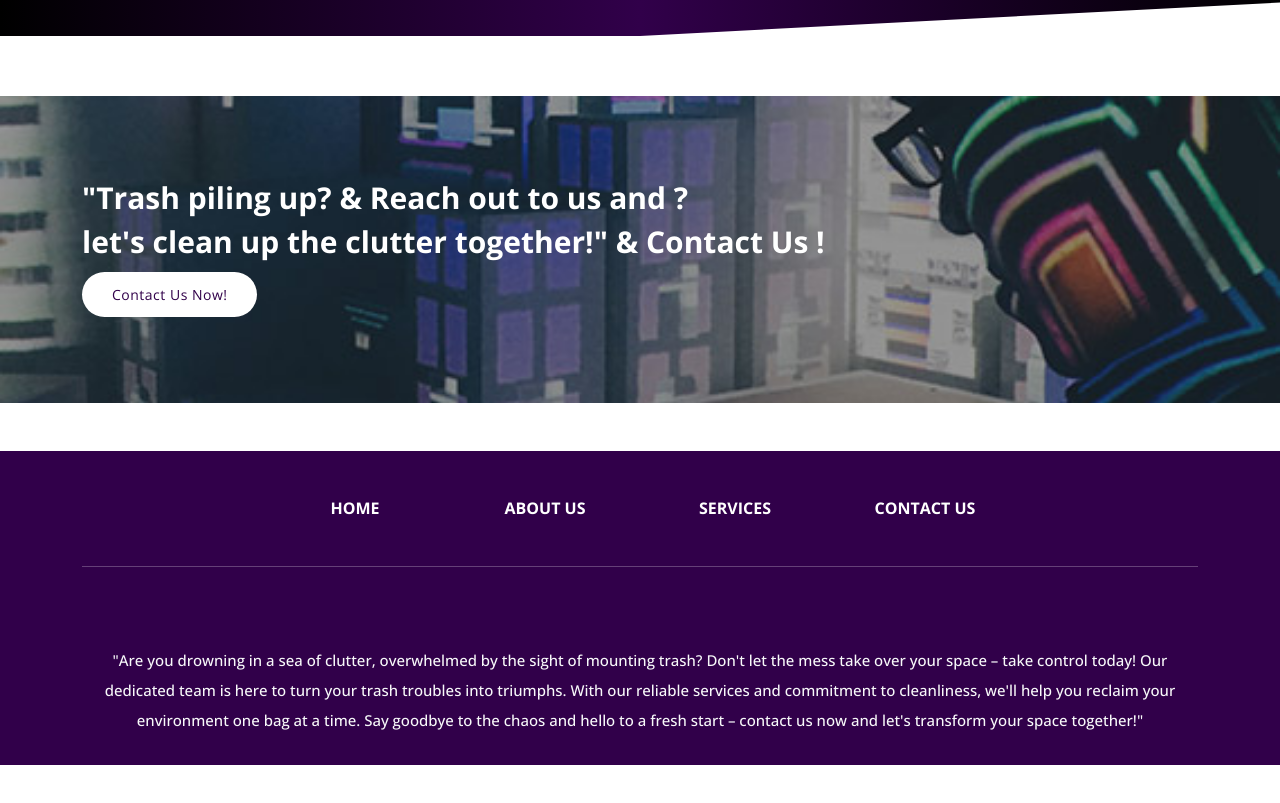
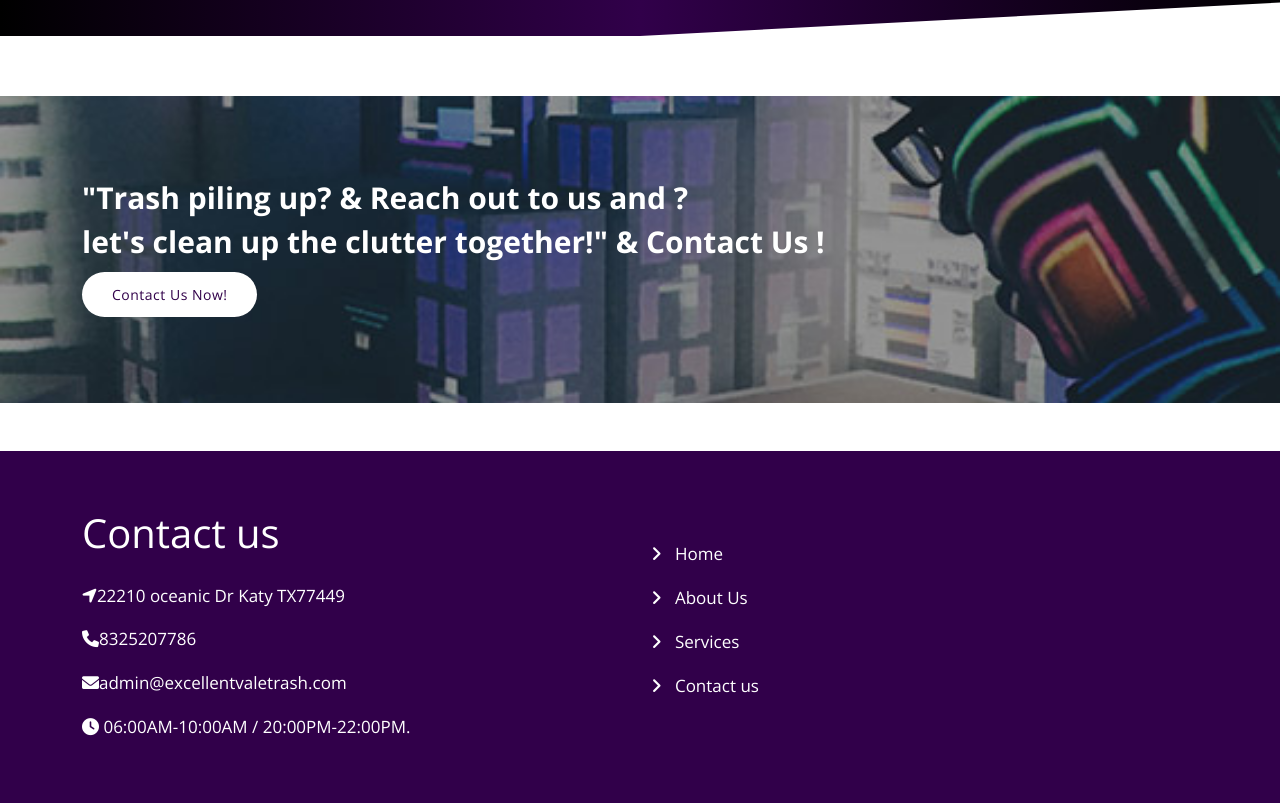
Before and after one commit to Dammy20/excellentTrash, a plain HTML site: page service.html in a window 1280 px wide. Shown: the part 854-1657 px from the top of the page. Before the commit the page ends 1619 px from the top, so only its background shows below. Drawn offline with nearby package versions, Linux system fonts and the light colour scheme.

Commit message:
adjustment

```diff
--- a/service.html
+++ b/service.html
@@ -152,80 +152,60 @@
     </div>
   </div>
 
-<div style="margin-top: 2rem;" class="  ">
-  <!-- Footer -->
-  <footer  class="text-center text-white" style="background-color: #31004a ; margin-top: 2rem;">
-    <!-- Grid container -->
+<div style="margin-top: 2rem;" class=" centralized-container ">
+
+  <footer  class="text-center text-white" style="background-color:#31004a ; margin-top: 2rem;">
+
     <div class="container">
-      <!-- Section: Links -->
-      <section class="mt-5">
-        <!-- Grid row-->
-        <div class="row text-center d-flex justify-content-center pt-5">
-          <!-- Grid column -->
-          <div class="col-md-2">
-            <h6 class="text-uppercase font-weight-bold">
-              <a href="./index.html" class="text-white">Home</a>
+
+      <section class="mt-5 mage">
+
+        <div class="row pt-5 pb-5" style="display: flex; justify-content: center; align-items: center;">
+          <div class="col-md-6 all-mage">
+           <h2>Contact us</h2>
+           <h4 ><i class="fas fa-location-arrow"></i>22210 oceanic Dr Katy TX77449</h4>
+           <h4><i class="fas fa-phone"></i>8325207786</h4>
+           <h4 ><i class="fas fa-envelope"></i>admin@excellentvaletrash.com</h4>
+           <h4 ><i class="fas fa-clock"></i> 06:00AM-10:00AM / 20:00PM-22:00PM. </h4>
+          </div>
+
+          <div class="col-md-6 mages">
+            <h6 class=" font-weight-bold">
+             <i class="fas fa-angle-right"></i> <a href="./index.html" class="text-white">Home</a>
+            </h6>
+            <h6 class=" font-weight-bold">
+             <i class="fas fa-angle-right"></i> <a href="./about.html" class="text-white">About Us</a>
+            </h6>
+            <h6 class="font-weight-bold">
+            <i class="fas fa-angle-right"></i>  <a href="./service.html" class="text-white">Services</a>
+            </h6>
+              <h6 class=" font-weight-bold">
+             <i class="fas fa-angle-right"></i> <a href="./contact.html" class="text-white">Contact us</a>
             </h6>
           </div>
-          <!-- Grid column -->
-
-          <!-- Grid column -->
-          <div class="col-md-2">
-            <h6 class="text-uppercase font-weight-bold">
-              <a href="./about.html" class="text-white">About Us</a>
-            </h6>
-          </div>
-          <!-- Grid column -->
-
-          <!-- Grid column -->
-
-          <!-- Grid column -->
-
-          <!-- Grid column -->
-          <div class="col-md-2">
-            <h6 class="text-uppercase font-weight-bold">
-              <a href="./service.html" class="text-white">Services</a>
-            </h6>
-          </div>
-          <!-- Grid column -->
-
-          <!-- Grid column -->
-          <div class="col-md-2">
-            <h6 class="text-uppercase font-weight-bold">
-              <a href="./contact.html" class="text-white">Contact US</a>
-            </h6>
-          </div>
-          <!-- Grid column -->
-        </div>
-        <!-- Grid row-->
-      </section>
-      <!-- Section: Links -->
-
-      <hr class="my-5" />
-
-      <!-- Section: Text -->
-      <section class="">
-        <div class="row d-flex justify-content-center">
-          <div class="col-lg-12">
-            <p class="text-light">
-
-"Are you drowning in a sea of clutter, overwhelmed by the sight of mounting trash? Don't let the mess take over your space – take control today! Our dedicated team is here to turn your trash troubles into triumphs. With our reliable services and commitment to cleanliness, we'll help you reclaim your environment one bag at a time. Say goodbye to the chaos and hello to a fresh start – contact us now and let's transform your space together!"
-            </p>
-          </div>
-        </div>
-      </section>
-      <!-- Section: Text -->
 
 
-      <!-- Section: Social -->
+
+
+        </div>
+
+      </section>
+
+
+
+
+
+
+
+
+
     </div>
 
 
-    <!-- Copyright -->
+
   </footer>
-  <!-- Footer -->
+
 </div>
-
 
   <!-- Scripts -->
   <!-- Bootstrap core JavaScript -->
```
Also changed, not shown: about.html (+28 -32 lines), contact.html (+30 -39 lines), index.html (+1 -1 lines).
